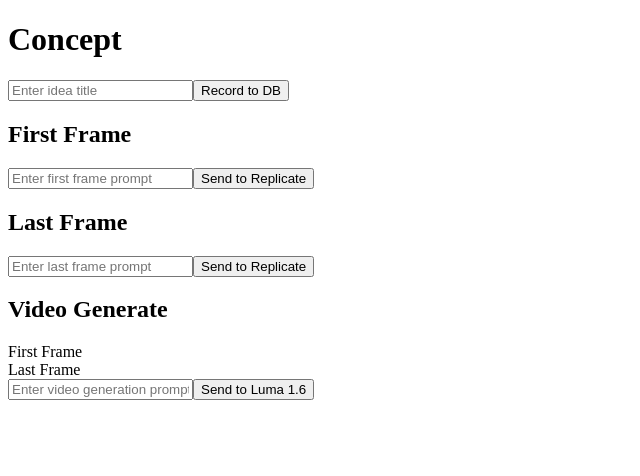
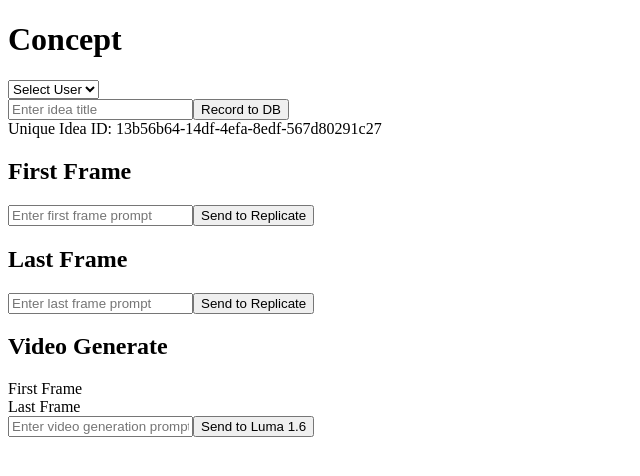
Before and after one commit to eyekayem/keyframe_shot, a Next.js app: page / in a window 1280 px wide. Both pictures are taken after a click on the button "Record to DB". Shown: the top 476 px of the page, without its empty margins (0-640 px from the left). Built offline with nearby package versions, Linux system fonts and the light colour scheme.

Commit message:
Update index.js - user drop down

```diff
--- a/pages/index.js
+++ b/pages/index.js
@@ -1,9 +1,11 @@
 import React, { useState } from 'react';
+import { v4 as uuidv4 } from 'uuid';
 import { handleIdea } from "./api/components/handleIdea";
 
 export default function MockupUI() {
     const [ideaTitle, setIdeaTitle] = useState("");
-    const [userId, setUserId] = useState("");  // Assuming user ID is available
+    const [userId, setUserId] = useState("");
+    const [uniqueIdeaId, setUniqueIdeaId] = useState(null);
     const [state, setState] = useState("");
     const [generatedFrame, setGeneratedFrame] = useState(null);
     const [dbRecord, setDbRecord] = useState(null);
@@ -38,7 +40,10 @@ export default function MockupUI() {
     };
 
     const handleIdeaSubmit = async () => {
-        const result = await handleIdea({ body: { title: ideaTitle, user_id: userId } });
+        const ideaId = uuidv4();
+        setUniqueIdeaId(ideaId);
+
+        const result = await handleIdea({ body: { id: ideaId, user_id: userId, title: ideaTitle } });
         setDbRecord(result);
         alert(`New DB Record: ${JSON.stringify(result)}`);
     };
@@ -46,6 +51,18 @@ export default function MockupUI() {
     return (
         <div className="max-w-2xl mx-auto p-6 space-y-6 bg-gray-900 text-white rounded-lg shadow-lg">
             <h1 className="text-xl font-bold">Concept</h1>
+            <div className="flex space-x-2">
+                <select
+                    className="w-full p-2 bg-gray-800 border border-gray-700 rounded-md"
+                    value={userId}
+                    onChange={(e) => setUserId(e.target.value)}
+                >
+                    <option value="">Select User</option>
+                    <option value="Kenny">Kenny</option>
+                    <option value="Rachel">Rachel</option>
+                    <option value="Brian">Brian</option>
+                </select>
+            </div>
             <div className="flex space-x-2">
                 <input
                     type="text"
@@ -58,6 +75,11 @@ export default function MockupUI() {
                     Record to DB
                 </button>
             </div>
+            {uniqueIdeaId && (
+                <div className="text-green-500">
+                    Unique Idea ID: {uniqueIdeaId}
+                </div>
+            )}
 
             <h2 className="text-lg font-semibold">First Frame</h2>
             <div className="flex space-x-2">
```
